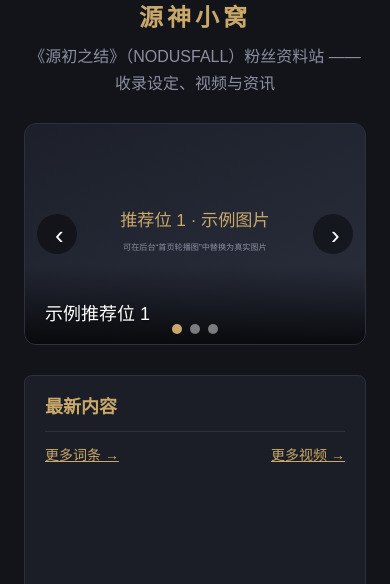
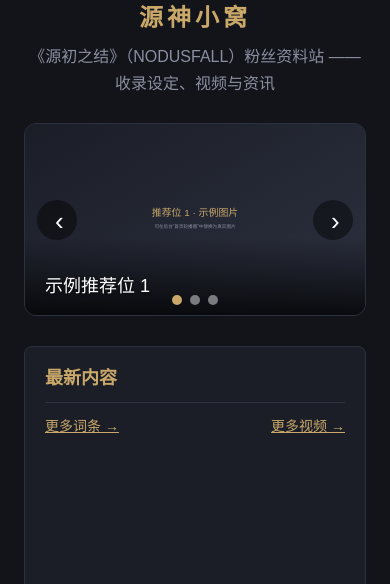
Before and after one commit to chiyuan222/Nodusfall, a Django app: page / in a window 390 px wide. Shown: the part 262-846 px from the top of the page. Run offline with Django 5.2, Linux system fonts and the light colour scheme; data comes from the database, SQL or seed files in the repository; data that the repository does not hold is empty.

Commit message:
style: 推荐位示例图片与轮播容器改为16:9比例

```diff
--- a/static/css/site.css
+++ b/static/css/site.css
@@ -227,7 +227,8 @@
 
 .carousel-track {
   position: relative;
-  height: 380px;
+  aspect-ratio: 16 / 9;
+  width: 100%;
 }
 
 .carousel-slide {
@@ -450,5 +451,4 @@
   .site-header { flex-direction: column; gap: 8px; }
   .grid { grid-template-columns: 1fr; }
   .grid-3 { grid-template-columns: 1fr; }
-  .carousel-track { height: 220px; }
 }
```
Also changed, not shown: static/img/slide-1.svg, static/img/slide-2.svg, static/img/slide-3.svg.
